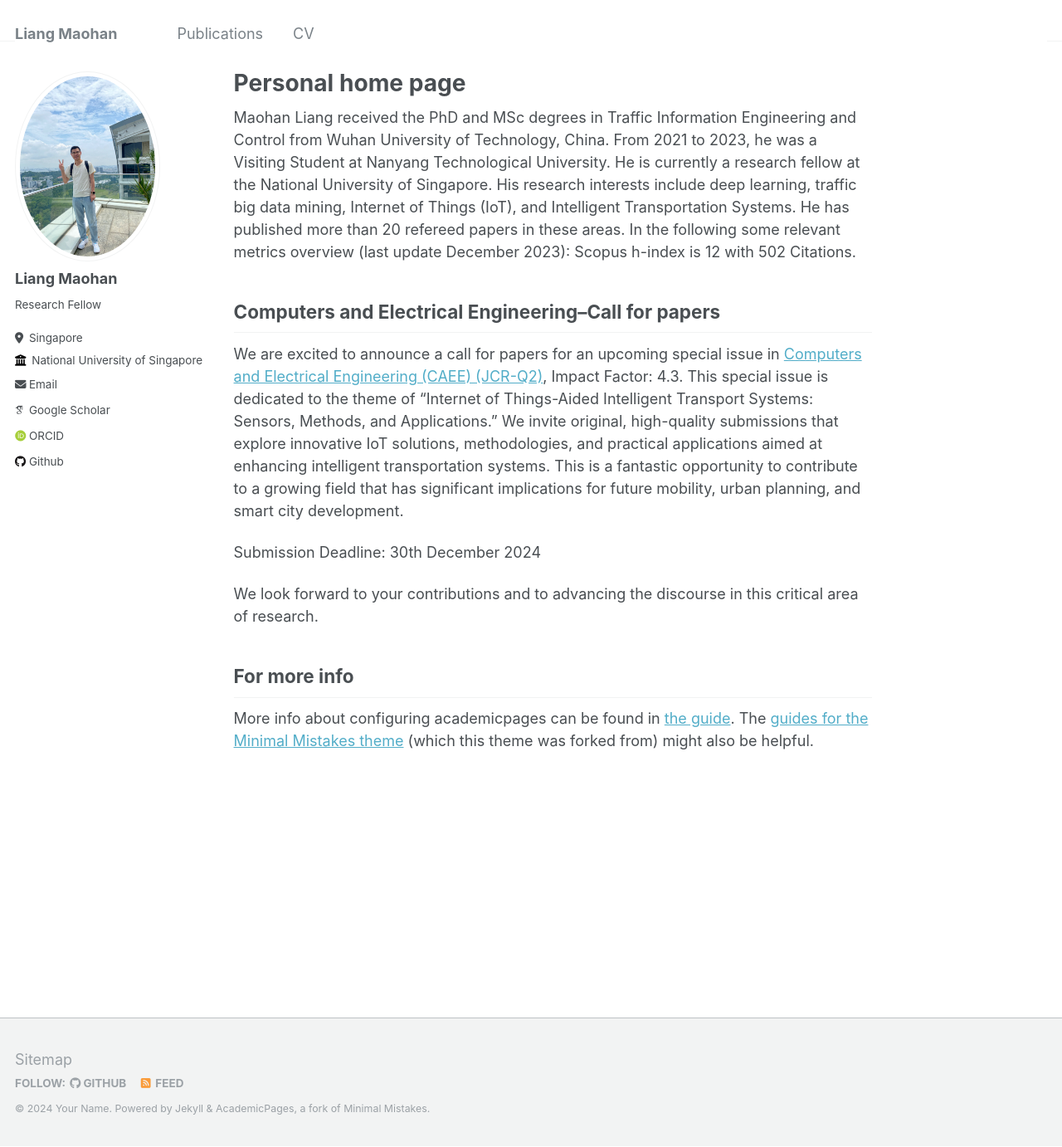
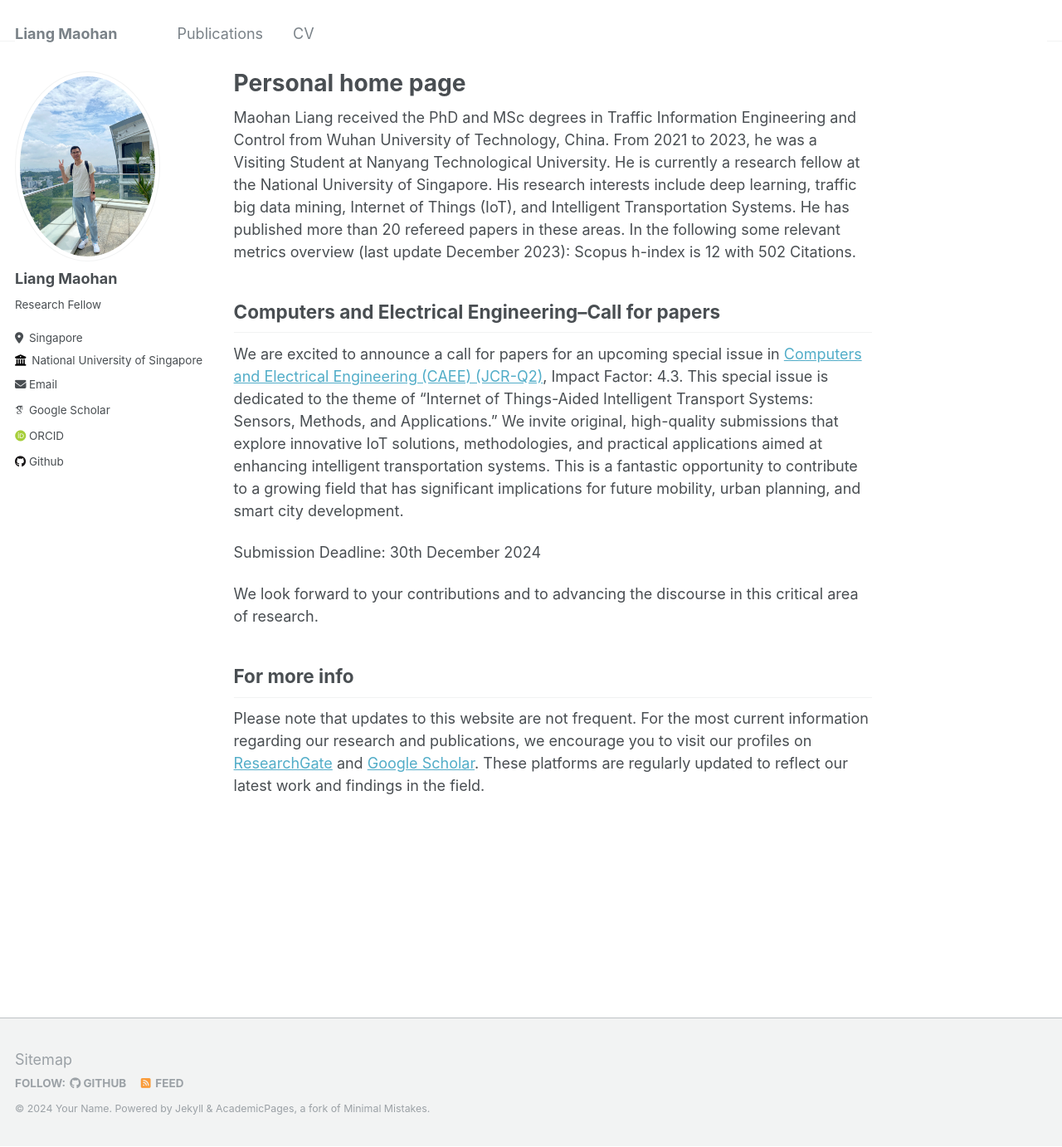
Before and after one commit to maohliang/nus.github.io, a Jekyll site: the page built from _pages/about.md, in a window 1280 px wide and 1382 px high. Shown: the whole window at 83% size. Built offline with Jekyll 4.4.1, drawn with Linux system fonts in a browser that asks for light colours; some web fonts are replaced.

Commit message:
Update about.md

```diff
--- a/_pages/about.md
+++ b/_pages/about.md
@@ -20,4 +20,4 @@ We look forward to your contributions and to advancing the discourse in this cri
 
 For more info
 ------
-More info about configuring academicpages can be found in [the guide](https://academicpages.github.io/markdown/). The [guides for the Minimal Mistakes theme](https://mmistakes.github.io/minimal-mistakes/docs/configuration/) (which this theme was forked from) might also be helpful.
+Please note that updates to this website are not frequent. For the most current information regarding our research and publications, we encourage you to visit our profiles on [ResearchGate](https://www.researchgate.net/profile/Maohan-Liang) and [Google Scholar](https://scholar.google.com/citations?user=qX2QLZ0AAAAJ&hl=zh-CN). These platforms are regularly updated to reflect our latest work and findings in the field.
```
